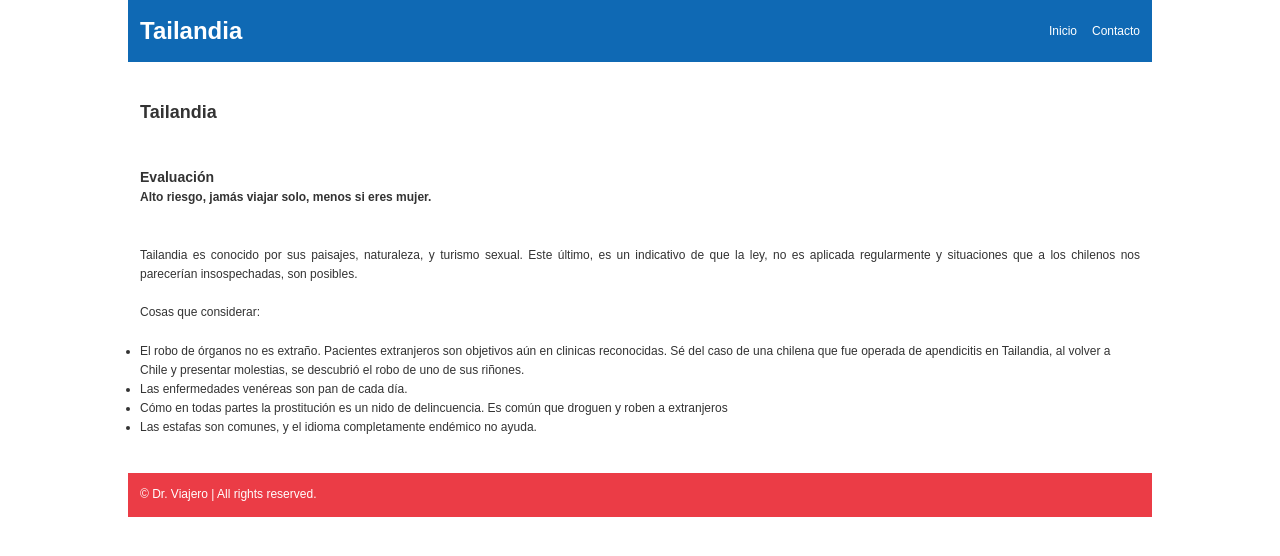
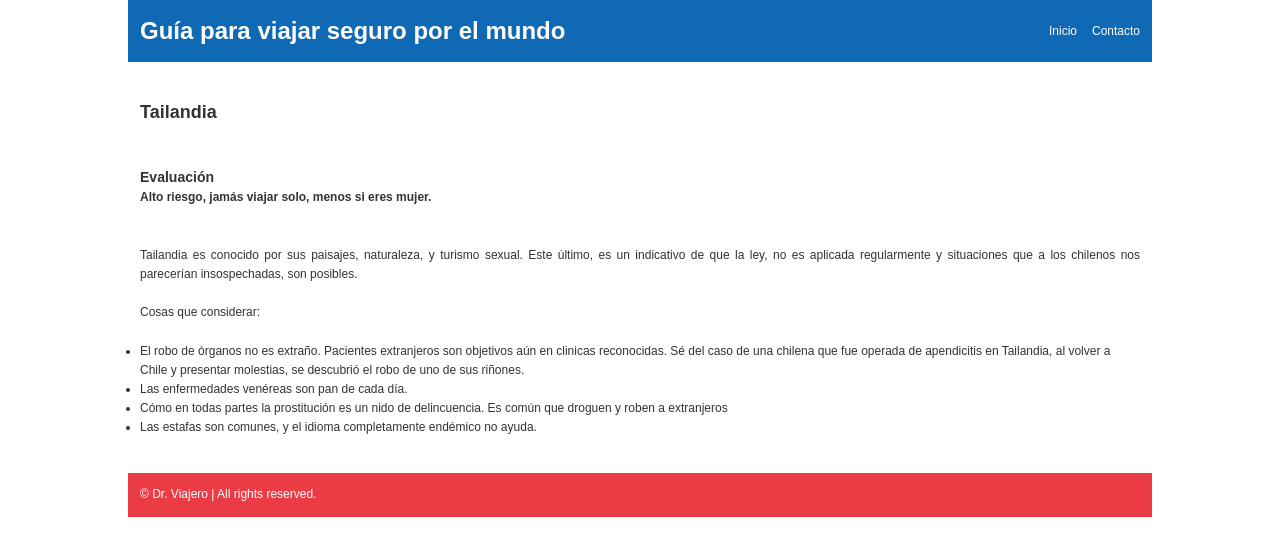
Before and after one commit to drviajero/viajaseguro, a plain HTML site: page tailandia.html in a window 1280 px wide. Drawn offline with Linux system fonts and the light colour scheme.

Commit message:
Update tailandia.html

```diff
--- a/tailandia.html
+++ b/tailandia.html
@@ -11,7 +11,7 @@
   <div class="container">
     <header>
       <div class="title-section">
-        <h1>Tailandia</h1>
+        <h1>Guía para viajar seguro por el mundo</h1>
         <nav class="top-right-menu">
           <a href="index.html">Inicio</a>
           <a href="contact.html">Contacto</a>
```
